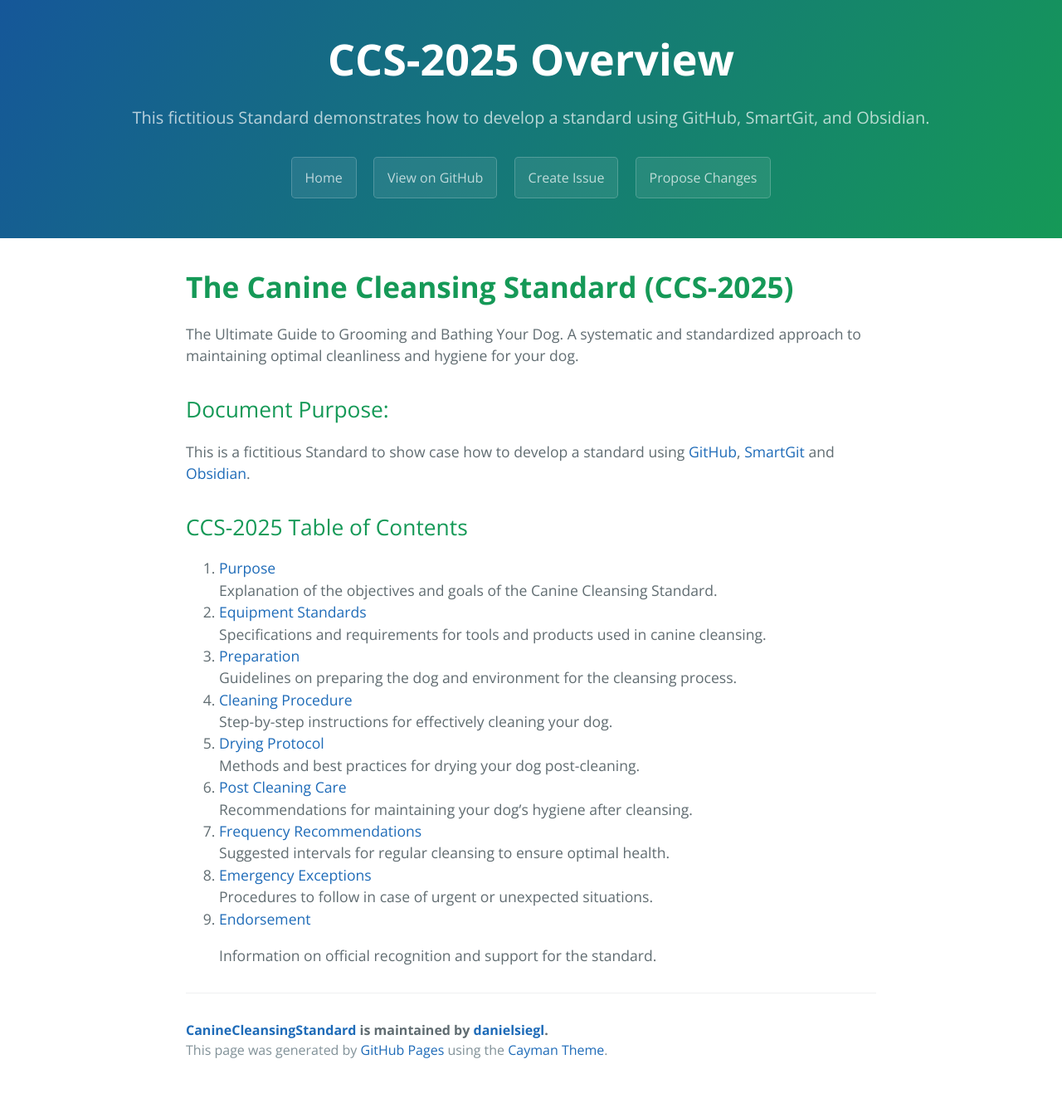
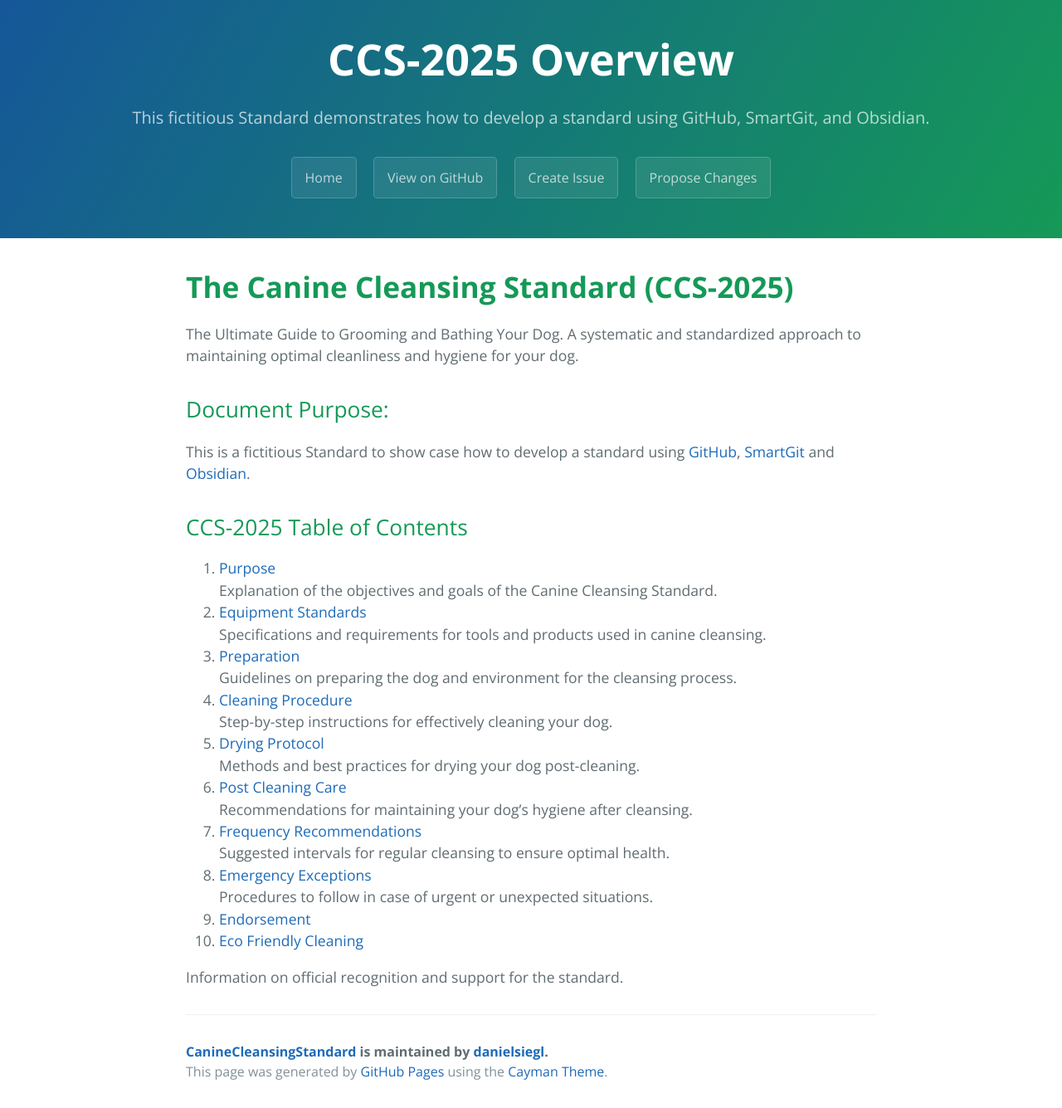
Before and after one commit to danielsiegl/CanineCleansingStandard, a Jekyll site: the page built from index.md, in a window 1280 px wide. Shown: the whole page at 83% size. Built offline with Jekyll 4.4.1, drawn with Linux system fonts in a browser that asks for light colours; our own code applies the rules of GitHub Pages for plain Markdown files; before the commit the page ends 1309 px from its top, so only the background shows below that.

Commit message:
#24 added 10_Eco-Friendly_CleaningUpdate to index.md (#28)

```diff
--- a/index.md
+++ b/index.md
@@ -26,5 +26,6 @@ This is a fictitious Standard to show case how to develop a standard using [GitH
 8. [Emergency Exceptions](08_Emergency_Exceptions.md)<br>
    Procedures to follow in case of urgent or unexpected situations.
 9. [Endorsement](09_Endorsement.md)<br>
+10. [Eco Friendly Cleaning](10_Eco-Friendly_Cleaning.md)<br>
 
    Information on official recognition and support for the standard.
```
